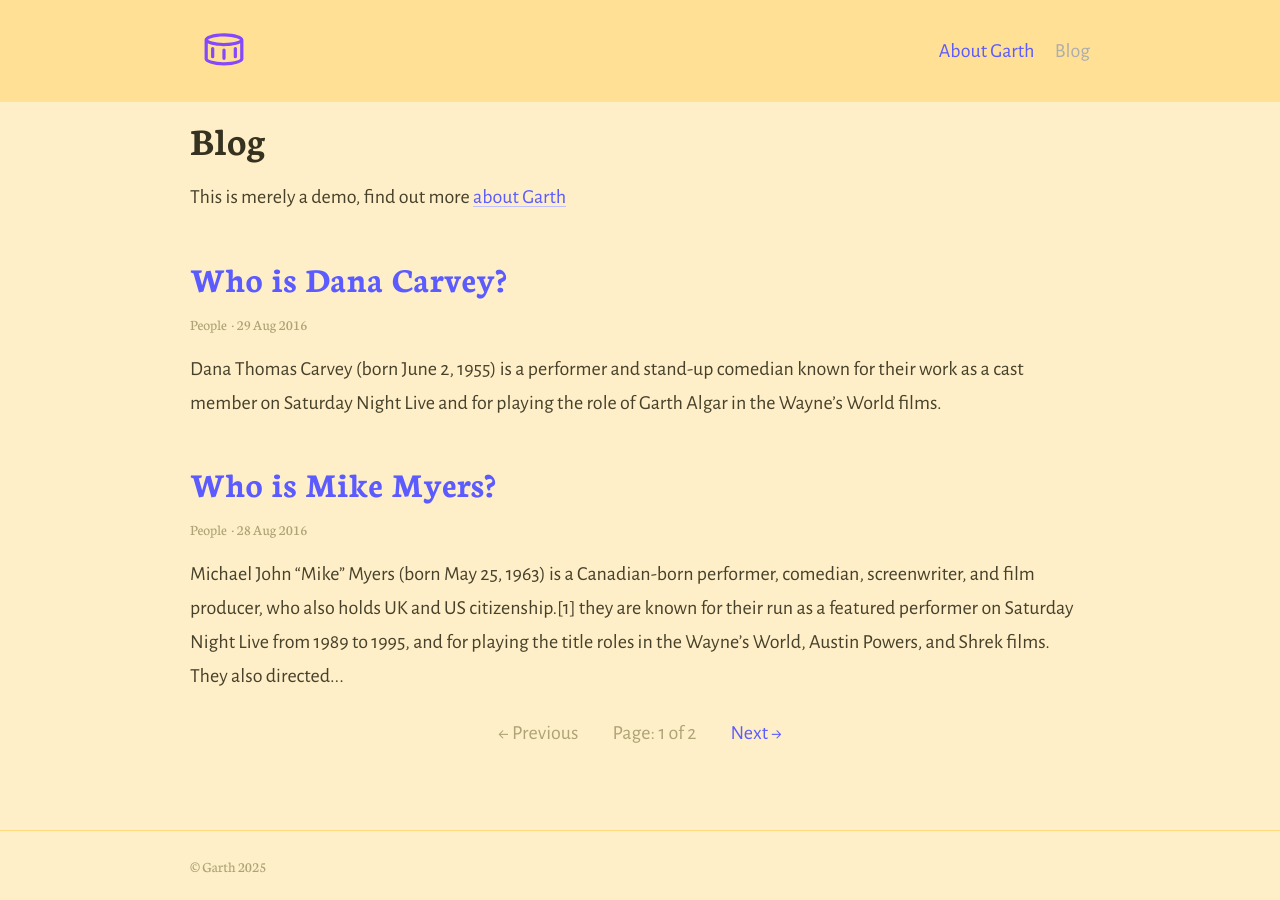
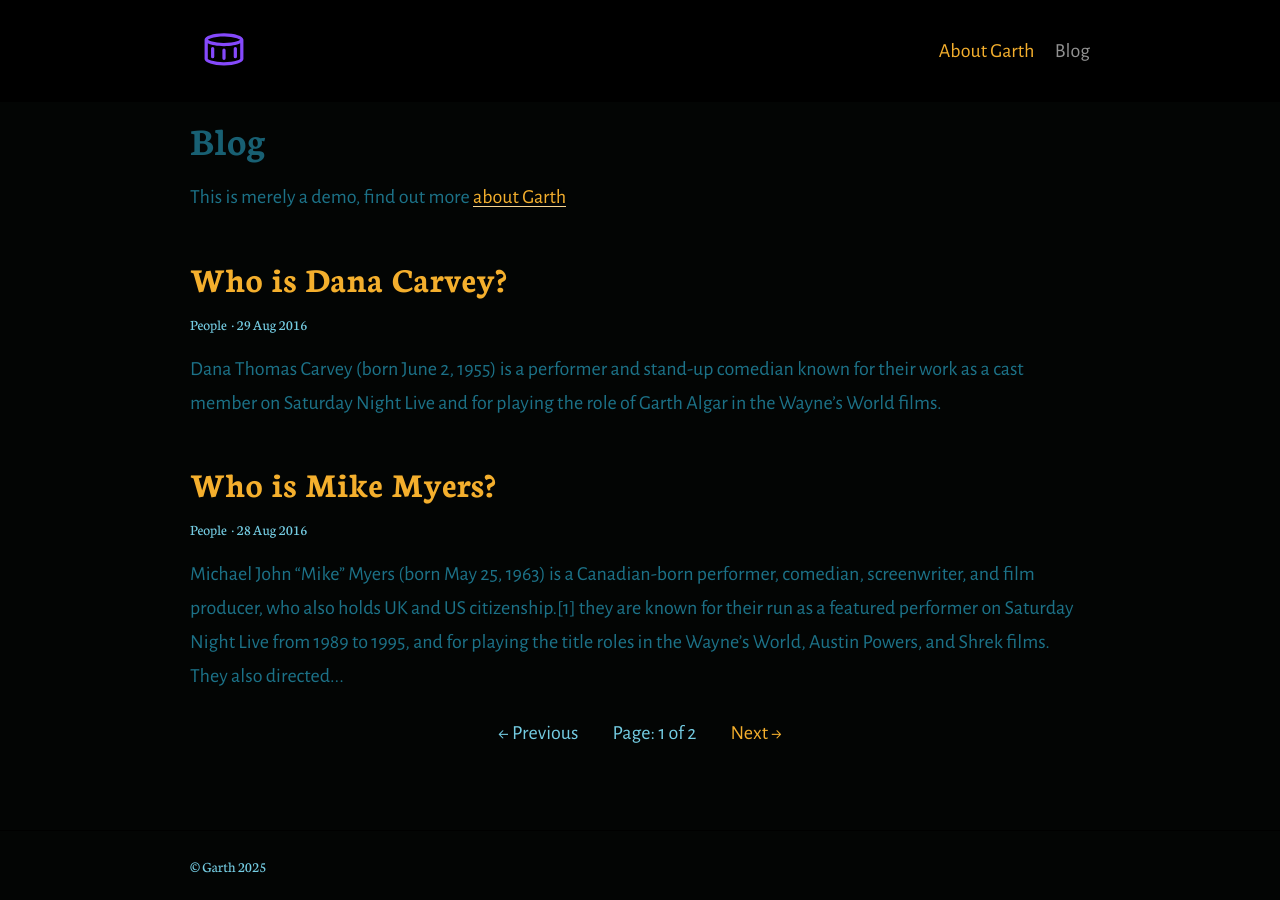
Before and after one commit to Patchyst/Patchyst.github.io, a Jekyll site: the page built from index.html, in a window 1280 px wide. Built offline with Jekyll 4.4.1, drawn with Linux system fonts in a browser that asks for light colours; the list of posts is cut into pages by our own code.

Commit message:
messing with colors

```diff
--- a/_sass/_colors.scss
+++ b/_sass/_colors.scss
@@ -1,10 +1,10 @@
 // Colours
-$bodyColour: #46412A;
+$bodyColour: #1c7288;
 $headingColour: darken($bodyColour, 5%);
-$linkColour: #5B5BFF;
+$linkColour: #f4af2d;
 $hoverColour: darken($linkColour, 10%);
 $captionColour: lighten($headingColour, 40%);
-$white: #fff;
+$white: #fffffe;
 
-$backgroundColour: #ffefc8;
+$backgroundColour: #030504;
 $codeBackgroundColour: darken($backgroundColour, 5%);
```
